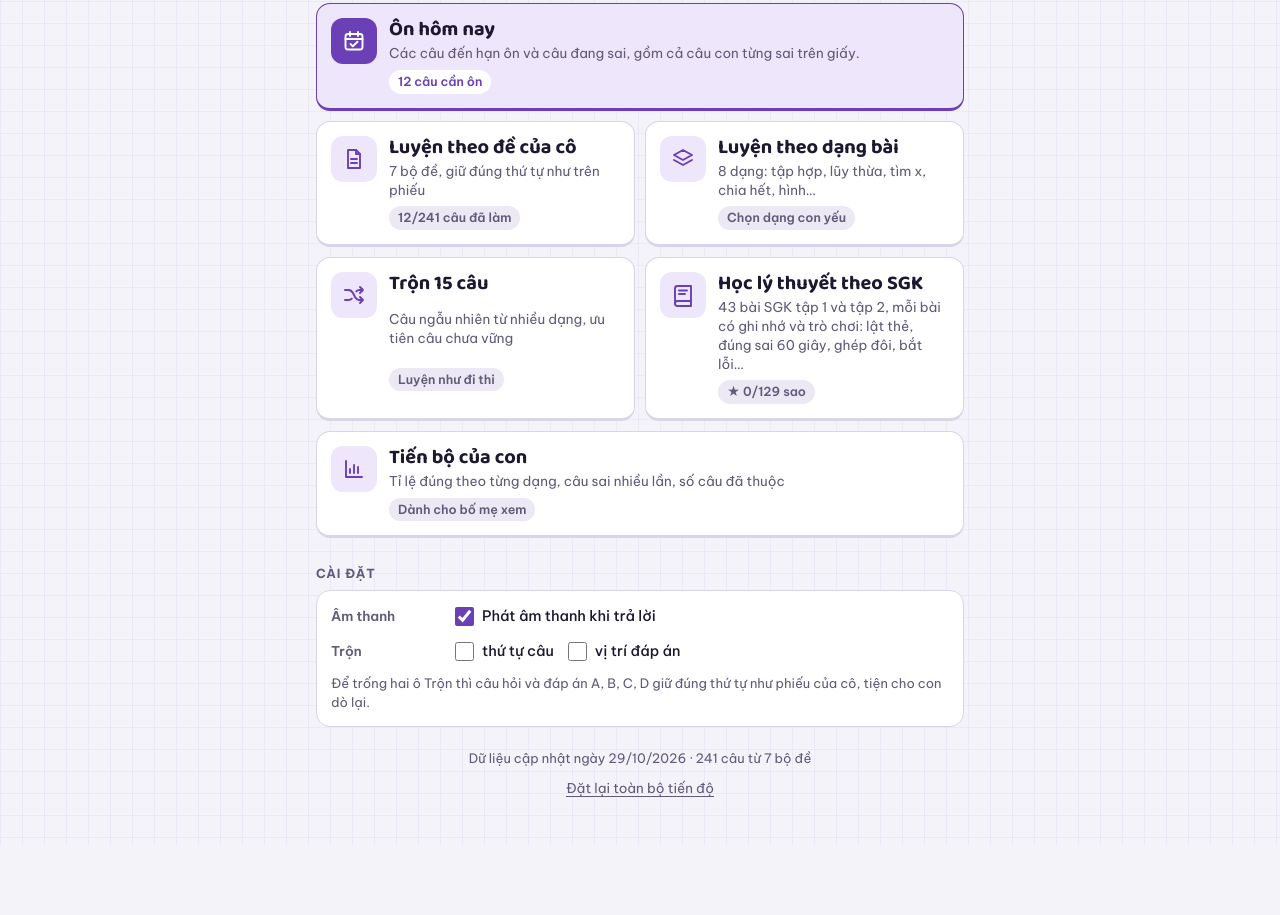
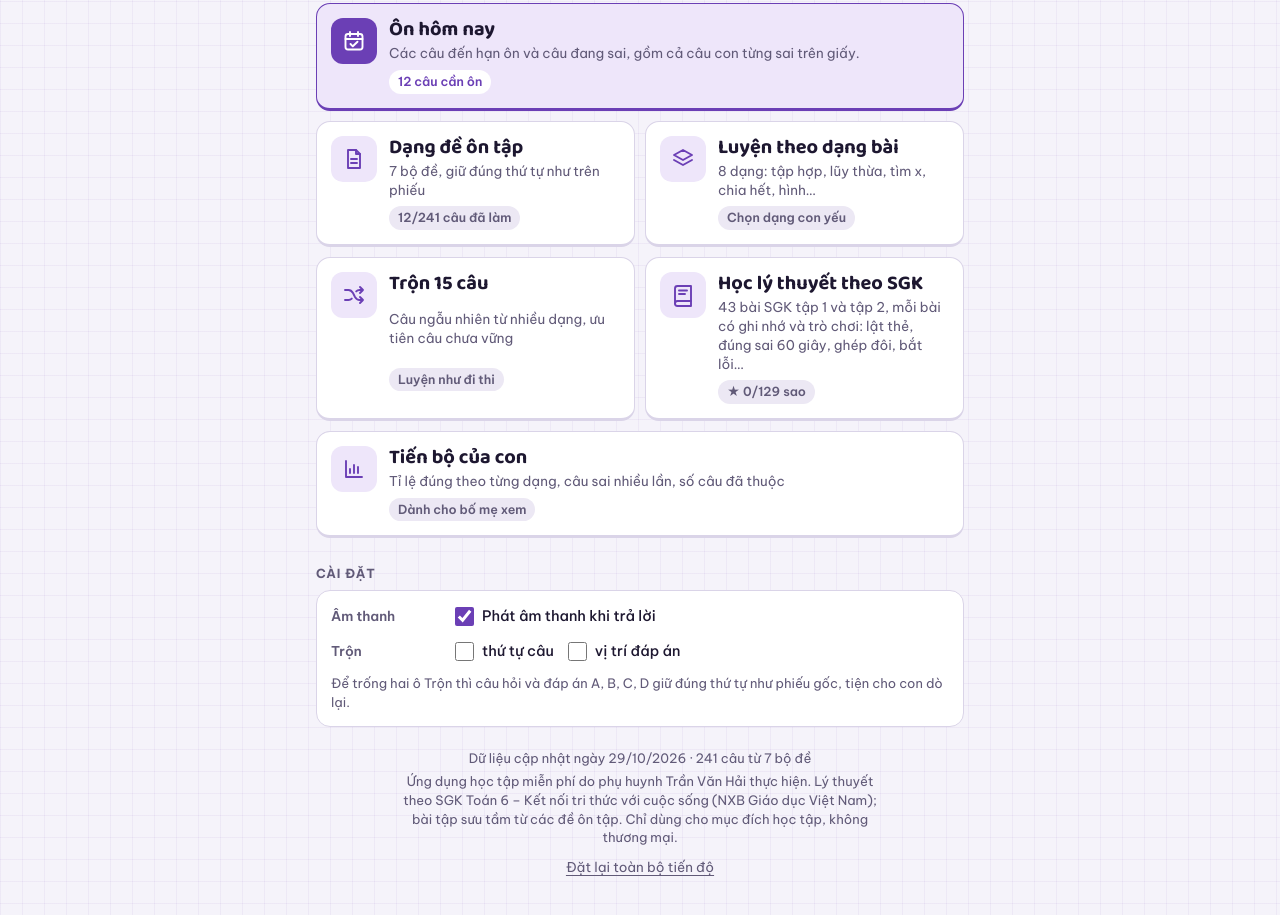
Before and after one commit to tranvanhaids-dotcom/toanlop6, a plain HTML site: page toan.html in a window 1280 px wide. Shown: the part 329-1244 px from the top of the page. Before the commit the page ends 1174 px from the top, so only its background shows below. Drawn offline with Linux system fonts and the light colour scheme.

Commit message:
Add files via upload

```diff
--- a/toan.html
+++ b/toan.html
@@ -90,6 +90,7 @@ h1{font-size:clamp(36px,9vw,48px);font-weight:800;letter-spacing:-.01em}
 .sw input{width:19px;height:19px;accent-color:var(--accent);margin:0}
 .hint{margin:0;font-size:13px;color:var(--muted);line-height:1.45}
 .foot{display:grid;justify-items:center;gap:4px;margin-top:22px;text-align:center}
+.credit{max-width:56ch;text-wrap:pretty}
 .linkbtn{border:0;background:none;color:var(--muted);font-size:13.5px;text-decoration:underline;text-underline-offset:3px;padding:6px}
 .linkbtn.arm{color:var(--bad);font-weight:600}
 
@@ -374,10 +375,11 @@ h1{font-size:clamp(36px,9vw,48px);font-weight:800;letter-spacing:-.01em}
         <label class="sw"><input type="checkbox" id="optQ"> thứ tự câu</label>
         <label class="sw"><input type="checkbox" id="optO"> vị trí đáp án</label>
       </div>
-      <p class="hint">Để trống hai ô Trộn thì câu hỏi và đáp án A, B, C, D giữ đúng thứ tự như phiếu của cô, tiện cho con dò lại.</p>
+      <p class="hint">Để trống hai ô Trộn thì câu hỏi và đáp án A, B, C, D giữ đúng thứ tự như phiếu gốc, tiện cho con dò lại.</p>
     </div>
     <div class="foot">
       <p class="hint" id="verNote"></p>
+      <p class="hint credit">Ứng dụng học tập miễn phí do phụ huynh Trần Văn Hải thực hiện. Lý thuyết theo SGK Toán 6 – Kết nối tri thức với cuộc sống (NXB Giáo dục Việt Nam); bài tập sưu tầm từ các đề ôn tập. Chỉ dùng cho mục đích học tập, không thương mại.</p>
       <button type="button" class="linkbtn" id="reset">Đặt lại toàn bộ tiến độ</button>
     </div>
   </div>
@@ -522,10 +524,10 @@ const DATA_VER="29/10/2026";
 const SRC={
   pt2:{name:"Phiếu ôn tập Toán 6 (số 2)",added:"2026-10-29"},
   kt:{name:"Đề kiểm tra Số học (40 phút)",added:"2026-10-29"},
-  tk:{name:"Đề tham khảo giữa kì I – cô Huyền Trang",added:"2026-10-29"},
-  gv:{name:"Hướng dẫn ôn tập giữa kì I – THCS Giảng Võ 2",added:"2026-10-29"},
-  tt2:{name:"Đề thi giữa kì I con đã làm (đề số 02)",added:"2026-10-29"},
-  tt1:{name:"Đề thi giữa kì I của trường (đề số 01)",added:"2026-10-29"},
+  tk:{name:"Đề tham khảo giữa kì I",added:"2026-10-29"},
+  gv:{name:"Đề cương ôn tập giữa kì I",added:"2026-10-29"},
+  tt2:{name:"Đề kiểm tra giữa kì I (đề số 02)",added:"2026-10-29"},
+  tt1:{name:"Đề kiểm tra giữa kì I (đề số 01)",added:"2026-10-29"},
   lt:{name:"Luyện thêm đúng chỗ con hay sai",added:"2026-10-29"}
 };
 const TOPIC={
@@ -567,7 +569,7 @@ M("c11","hinh","Câu 11","Hình thoi có",["Bốn cạnh bằng nhau","Bốn gó
 M("c12","hinh","Câu 12","Kệ trang trí sau có dạng hình gì?",["Hình lục giác đều","Hình tam giác đều","Hình thang cân","Hình chữ nhật"],1,"Kệ có 3 cạnh bằng nhau: hình tam giác đều.",{fig:"shelf"});
 M("c13","dientich","Câu 13","Người ta xếp 6 tam giác đều, mỗi tam giác có chu vi 12 cm, thành một hình lục giác đều. Chu vi của hình lục giác đều mới là",["18 cm","27 cm","72 cm","24 cm"],3,"Cạnh mỗi tam giác đều: 12 : 3 = 4 cm. Lục giác đều ghép được có 6 cạnh, mỗi cạnh 4 cm: 6·4 = 24 cm. (72 cm là tổng chu vi 6 tam giác, không phải chu vi lục giác.)",WS);
 M("c14","dientich","Câu 14 (và 16)","Một hình thoi có diện tích bằng 24 cm². Biết độ dài một đường chéo bằng 6 cm, độ dài đường chéo còn lại là",["4 cm","8 cm","12 cm","16 cm"],1,"Diện tích hình thoi = tích hai đường chéo : 2, nên tích hai đường chéo là 48; 48 : 6 = 8 cm.");
-M("c15","hinh","Câu 15","Hình chữ nhật <b>không</b> có tính chất nào dưới đây?",["Hai cạnh đối bằng nhau","Hai đường chéo vuông góc với nhau","Bốn cạnh bằng nhau","Các góc đối bằng nhau"],[2,1],"Hình chữ nhật chỉ có các cạnh đối bằng nhau, nên “bốn cạnh bằng nhau” là sai (cô chấm đáp án C). Lưu ý: hai đường chéo hình chữ nhật cũng không vuông góc với nhau, nên B cũng không phải tính chất của hình chữ nhật. App chấm đúng cả B và C.");
+M("c15","hinh","Câu 15","Hình chữ nhật <b>không</b> có tính chất nào dưới đây?",["Hai cạnh đối bằng nhau","Hai đường chéo vuông góc với nhau","Bốn cạnh bằng nhau","Các góc đối bằng nhau"],[2,1],"Hình chữ nhật chỉ có các cạnh đối bằng nhau, nên “bốn cạnh bằng nhau” là sai (đáp án gốc là C). Lưu ý: hai đường chéo hình chữ nhật cũng không vuông góc với nhau, nên B cũng không phải tính chất của hình chữ nhật. App chấm đúng cả B và C.");
 M("c17","dientich","Câu 17","Tam giác đều ABC có chu vi bằng 12 cm. Độ dài cạnh BC là",["2 cm","3 cm","4 cm","6 cm"],2,"Tam giác đều có 3 cạnh bằng nhau: 12 : 3 = 4 cm.");
 M("c18","dientich","Câu 18","Cho một hình vuông. Nếu cạnh hình vuông tăng gấp 3 lần thì diện tích của nó tăng gấp bao nhiêu lần?",["3","6","8","9"],3,"Diện tích = cạnh × cạnh, nên tăng 3·3 = 9 lần.");
 M("c19","dientich","Câu 19","Một hình vuông và một hình lục giác đều có chu vi bằng nhau. Biết độ dài cạnh hình vuông bằng 6 cm. Độ dài cạnh của lục giác đều bằng",["4 cm","5 cm","6 cm","8 cm"],0,"Chu vi hình vuông 4·6 = 24 cm. Lục giác đều có 6 cạnh: 24 : 6 = 4 cm.",WS);
@@ -631,7 +633,7 @@ P("b5","loivan","Bài 5","Mẹ Lan mang 200 000 đồng vào siêu thị mua 2 k
 P("b6a","nangcao","Bài 6 (chẵn)","Cho A = 2 + 2² + 2³ + 2⁴ + … + 2<sup>2023</sup> + 2<sup>2024</sup>. Chứng tỏ A chia hết cho 3.",[["A có bao nhiêu số hạng?","num",2024,"số hạng"],["Ghép 2 số hạng liền nhau thành một nhóm. Có bao nhiêu nhóm?","num",1012,"nhóm"],["Nhóm đầu: 2 + 2² = ?","num",6,""],["Nhóm tiếp theo: 2³ + 2⁴ = 2²·(2 + 2²) = 2²·?","num",6,""],["Mỗi nhóm đều chia hết cho 3, nên A chia hết cho","num",3,""]],"A = (2 + 2²) + 2²·(2 + 2²) + … + 2<sup>2022</sup>·(2 + 2²) = 6·(1 + 2² + … + 2<sup>2022</sup>) chia hết cho 3. Bài chứng minh chia hết thì dùng cách nhóm số hạng.");
 P("b6b","nangcao","Bài 6 (lẻ)","Cho A = 1 + 3 + 3² + 3³ + … + 3⁹⁸ + 3⁹⁹. Chứng tỏ A chia hết cho 4.",[["A có bao nhiêu số hạng (tính cả số 1)?","num",100,"số hạng"],["Ghép 2 số hạng một nhóm. Nhóm đầu: 1 + 3 = ?","num",4,""],["Nhóm tiếp theo: 3² + 3³ = 3²·(1 + 3) = 3²·?","num",4,""],["Vậy A chia hết cho","num",4,""]],"A = (1 + 3) + 3²·(1 + 3) + … + 3⁹⁸·(1 + 3) = 4·(1 + 3² + … + 3⁹⁸) chia hết cho 4.");
 
-/* ---------- Đề tham khảo cô Huyền Trang ---------- */
+/* ---------- Đề tham khảo giữa kì I ---------- */
 src("tk");
 M("c1","taphop","Câu 1","Cho tập hợp A = {a; 5; b; 7}. Cách viết nào sau đây đúng?",["5 ∉ A","0 ∈ A","7 ∉ A","a ∈ A"],3,"a là phần tử của A nên a ∈ A.");
 M("c2","taphop","Câu 2","Số lớn nhất có 3 chữ số khác nhau là",["987","999","998","876"],0,"Các chữ số phải khác nhau: chọn 9, 8, 7 được 987. Số 999 và 998 có chữ số lặp lại.");
@@ -659,7 +661,7 @@ N("b4a2","dientich","Bài 4a","Miếng đất hình chữ nhật dài 25 m, rộ
 N("b4b","dientich","Bài 4b","Trên miếng đất 25 m × 14 m, bác Năm dành một phần hình vuông cạnh 6 m để trồng hoa, phần còn lại xây nhà ở. Tính diện tích đất xây nhà ở.",314,"m²","350 − 6·6 = 350 − 36 = 314 m².");
 P("b5","nangcao","Bài 5","Tìm tất cả các số tự nhiên n sao cho n + 6 chia hết cho n + 1.",[["Tách: n + 6 = (n + 1) + ?","num",5,""],["n + 1 chia hết cho n + 1, nên n + 1 phải là ước của số nào?","num",5,""],["Ư(5) = ? (gõ các ước)","set",[1,5],""],["Vậy n = ? (gõ tất cả giá trị)","set",[0,4],""]],"n + 1 = 1 thì n = 0; n + 1 = 5 thì n = 4. Thử lại: 6 chia hết cho 1; 10 chia hết cho 5.");
 
-/* ---------- Hướng dẫn ôn tập Giảng Võ 2 ---------- */
+/* ---------- Đề cương ôn tập giữa kì I ---------- */
 src("gv");
 M("c1","pheptinh","Câu 1","Phép tính 2² + 3² có kết quả bằng",["24","25","13","14"],2,"4 + 9 = 13. Không được cộng cơ số trước rồi mới bình phương (5² = 25 là sai).");
 M("c2","timx","Câu 2","Số tự nhiên x thỏa mãn 12x − 33 = 3²·3³ : 3⁴ là",["3","36","13","12"],0,"3²·3³ : 3⁴ = 3<sup>2+3−4</sup> = 3; 12x = 36; x = 3.",WS);
@@ -744,7 +746,7 @@ W("b23d","nangcao","Bài 23d","Tìm tất cả các số tự nhiên x, y thỏa
 P("b24","nangcao","Bài 24","6 hộp bút máy có lần lượt 31, 20, 19, 18, 16, 15 chiếc. Lan, Tùng, Mai chia nhau, mỗi bạn nhận nguyên hộp. Lan và Tùng nhận tổng cộng 5 hộp, số bút của Lan gấp đôi số bút của Tùng. Hỏi mỗi bạn nhận bao nhiêu chiếc bút?",[["Tổng số bút trong 6 hộp","num",119,"chiếc"],["Mai nhận mấy hộp?","num",1,"hộp"],["Bút của Lan và Tùng gộp lại gấp mấy lần bút của Tùng?","num",3,"lần"],["Vậy 119 trừ số bút của Mai phải chia hết cho 3. Hộp của Mai có","num",20,"chiếc"],["Số bút của Tùng","num",33,"chiếc"],["Số bút của Lan","num",66,"chiếc"]],"119 chia 3 dư 2 nên hộp của Mai phải chia 3 dư 2: chỉ có hộp 20 chiếc. Lan và Tùng có 99 chiếc: Tùng 33 (hộp 18 và 15), Lan 66 (hộp 31, 19, 16).");
 M("b25","nangcao","Bài 25","Từ một tờ giấy, An cắt thành 6 mảnh hoặc 11 mảnh. Sau đó lấy một mảnh bất kì tiếp tục cắt thành 6 mảnh hoặc 11 mảnh nhỏ hơn. Cứ làm như vậy, An có thể thu được đúng 2072 mảnh giấy không?",["Không thể","Có thể"],0,"Mỗi lần cắt một mảnh thành 6 mảnh thì số mảnh tăng thêm 5; cắt thành 11 mảnh thì tăng thêm 10. Số mảnh luôn bằng 1 cộng một bội của 5, tức chia 5 dư 1. 2072 chia 5 dư 2 nên không thể.");
 
-/* ---------- Đề thi giữa kì I con đã làm (đề 02) ---------- */
+/* ---------- Đề kiểm tra giữa kì I (đề số 02) ---------- */
 src("tt2");
 M("c1","taphop","Câu 1","Cho tập hợp P = {y; 7; 8; 9}. Phát biểu nào sau đây là đúng?",["7 ∈ P","y ∉ P","{y; 7} ∈ P","6 ∈ P"],0,"7 là phần tử của P. {y; 7} là một tập hợp, không phải phần tử, nên không viết {y; 7} ∈ P. Trong bài thi con đã chọn C.",WS);
 M("c2","taphop","Câu 2","Số tự nhiên liền sau của số 999 là",["1001","1000","998","909"],1,"Liền sau thì cộng thêm 1: 999 + 1 = 1000.");
@@ -769,7 +771,7 @@ N("b4b","dientich","Bài 4b","Lát lối đi (2 m × 3 m) bằng gạch hình vu
 N("b4c","dientich","Bài 4c","Làm hàng rào quanh cả khu vườn hình chữ nhật dài 7 m, rộng 3 m. Cần bao nhiêu mét hàng rào?",20,"m","(7 + 3)·2 = 20 m.");
 P("b5","nangcao","Bài 5","Cho A = 5 + 5² + 5³ + … + 5<sup>2026</sup>. Tìm số tự nhiên x sao cho 4·A + 5 = 5<sup>x</sup>.",[["Nhân A với 5: 5A = 5² + 5³ + … + 5<sup>?</sup>. Số mũ cuối là","num",2027,""],["Lấy 5A − A, các số hạng ở giữa triệt tiêu: 4A = 5<sup>2027</sup> − ?","num",5,""],["Vậy 4A + 5 = 5<sup>x</sup> với x =","num",2027,""]],"Bài “tìm x” với tổng lũy thừa: nhân với cơ số rồi trừ. Cách nhóm số hạng chỉ dùng cho bài chứng minh chia hết.",WS);
 
-/* ---------- Đề thi giữa kì I trường (đề 01) ---------- */
+/* ---------- Đề kiểm tra giữa kì I (đề số 01) ---------- */
 src("tt1");
 M("c1","taphop","Câu 1","Cho tập hợp M = {x; 4; 5; 6}. Phát biểu nào sau đây là đúng?",["5 ∈ M","x ∉ M","{x; 4} ∈ M","6 ∉ M"],0,"5 là phần tử của M. {x; 4} là một tập hợp, không phải phần tử.");
 M("c2","taphop","Câu 2","Số tự nhiên liền trước của số 999 là",["1000","1001","998","909"],2,"Liền trước thì bớt đi 1: 999 − 1 = 998.");
@@ -1309,8 +1311,8 @@ function renderHome(){
   const nSeen=I.filter(it=>!isNew(it)).length;
   const cards=[
    {m:"due",cls:"wide"+(due.length?" primary":""),h:"Ôn hôm nay",meta:due.length?"Các câu đến hạn ôn và câu đang sai, gồm cả câu con từng sai trên giấy.":"Hôm nay không có câu nào đến hạn. Làm thêm bài mới để app lên lịch ôn.",chip:due.length?due.length+" câu cần ôn":"Đã ôn xong",dis:!due.length},
-   fresh.length?{m:"fresh",cls:"wide",h:"Bài mới thêm",meta:"Các câu vừa được bổ sung từ bài tập của cô.",chip:fresh.length+" câu chưa làm"}:null,
-   {m:"src",h:"Luyện theo đề của cô",meta:Object.keys(SRC).length+" bộ đề, giữ đúng thứ tự như trên phiếu",chip:nSeen+"/"+I.length+" câu đã làm"},
+   fresh.length?{m:"fresh",cls:"wide",h:"Bài mới thêm",meta:"Các câu vừa được bổ sung vào app.",chip:fresh.length+" câu chưa làm"}:null,
+   {m:"src",h:"Dạng đề ôn tập",meta:Object.keys(SRC).length+" bộ đề, giữ đúng thứ tự như trên phiếu",chip:nSeen+"/"+I.length+" câu đã làm"},
    {m:"topic",h:"Luyện theo dạng bài",meta:Object.keys(TOPIC).length+" dạng: tập hợp, lũy thừa, tìm x, chia hết, hình…",chip:"Chọn dạng con yếu"},
    {m:"mix",h:"Trộn 15 câu",meta:"Câu ngẫu nhiên từ nhiều dạng, ưu tiên câu chưa vững",chip:"Luyện như đi thi"},
    {m:"book",h:"Học lý thuyết theo SGK",meta:"43 bài SGK tập 1 và tập 2, mỗi bài có ghi nhớ và trò chơi: lật thẻ, đúng sai 60 giây, ghép đôi, bắt lỗi…",chip:(fcDue().length?fcDue().length+" thẻ cần ôn · ":"")+"★ "+totalStars()+"/"+ALL_L.length*3+" sao"},
@@ -1337,7 +1339,7 @@ $("#reset").addEventListener("click",e=>{const b=e.currentTarget;if(!resetArm){b
 
 /* ---------- Chọn đề / dạng ---------- */
 let PK={kind:"src",filter:"all"};
-function openPick(kind){PK.kind=kind;$("#pickTitle").textContent=kind==="src"?"Luyện theo đề của cô":"Luyện theo dạng bài";renderPick();show("pick");}
+function openPick(kind){PK.kind=kind;$("#pickTitle").textContent=kind==="src"?"Dạng đề ôn tập":"Luyện theo dạng bài";renderPick();show("pick");}
 function filt(list){if(PK.filter==="new")return list.filter(isNew);if(PK.filter==="wrong")return list.filter(isWrong);return list;}
 function groupStats(list){let ok=0,bad=0;list.forEach(it=>{const r=stOf(it.id);if(!r)return;if(r.b===0)bad++;else ok++;});return {ok,bad,n:list.length};}
 function renderPick(){
```
Also changed, not shown: index.html (+1 -1 lines), on-thi.html (+1 -1 lines).
